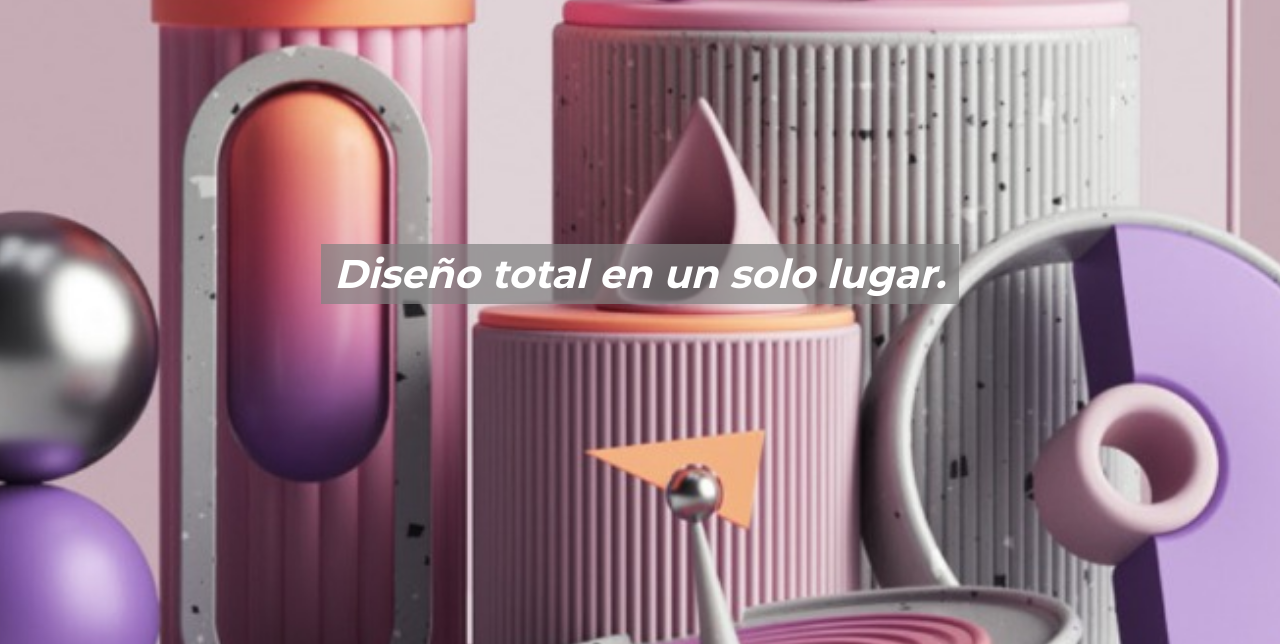
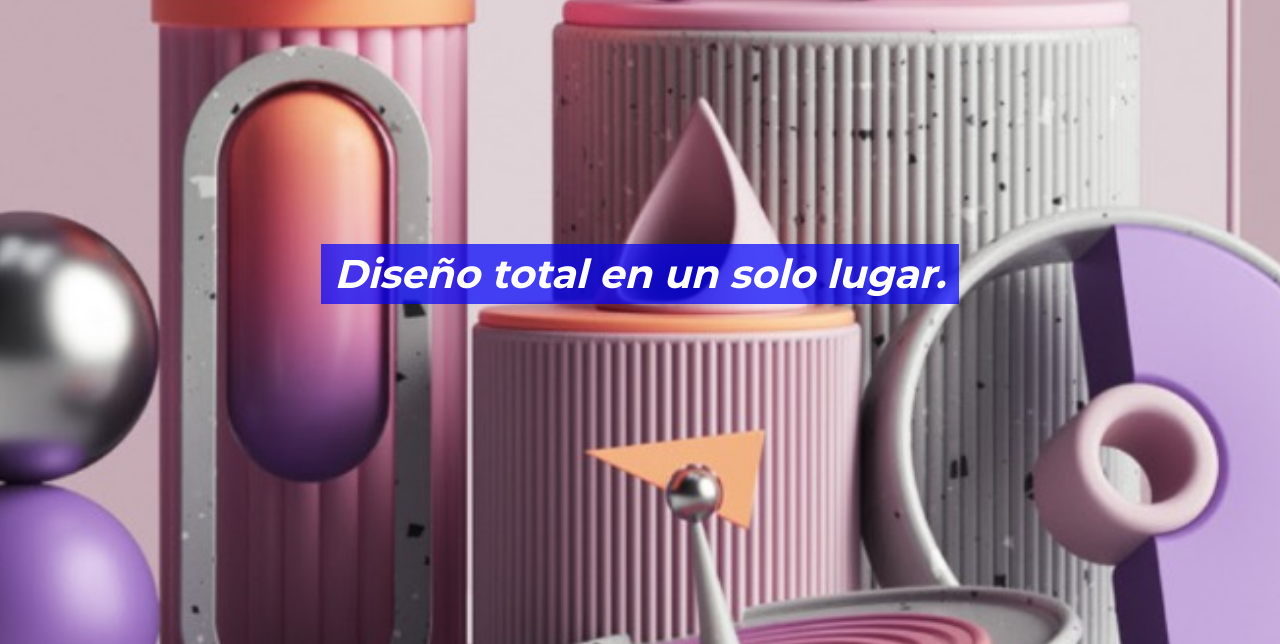
Before and after one commit to nebeleandro/Coder, a website: page index.html in a window 1280 px wide. Shown: the part 156-800 px from the top of the page. Drawn offline with nearby package versions, Linux system fonts and the light colour scheme.

Commit message:
prueba sccs

```diff
--- a/scss/estilos.scss
+++ b/scss/estilos.scss
@@ -148,7 +148,7 @@ header {
     @extend .slogan;
 
 
-    background-color: rgba($color: grey, $alpha: .7);
+    background-color: rgba($color:blue, $alpha: .7);
     background-size: cover;
     font-size: 250%;
 
```
Also changed, not shown: package.json (+15 -7 lines), css/estiloNew.css, 1 other file.
